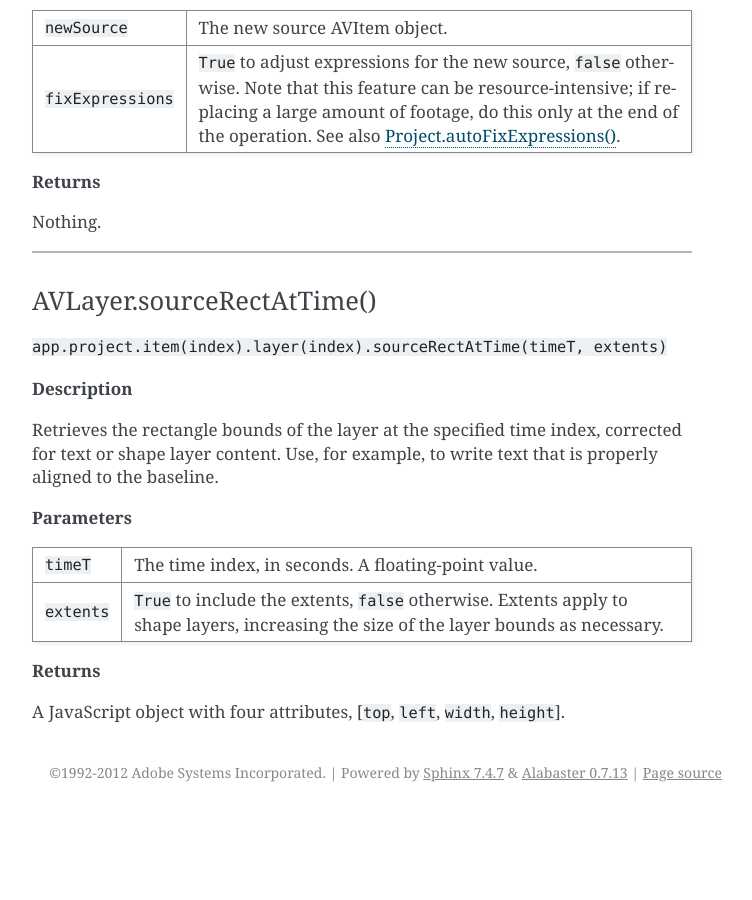
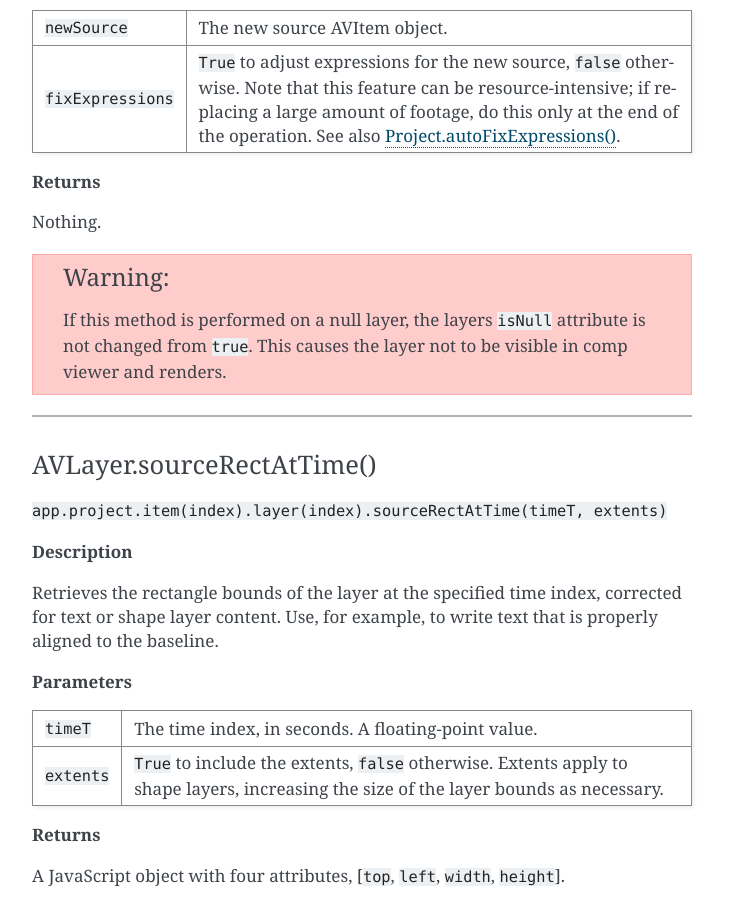
Before and after one commit to docsforadobe/after-effects-scripting-guide, a Sphinx documentation site: the page built from docs/avlayer.rst, in a window 1280 px wide and 900 px high, scrolled down 13230 px. Shown: the whole window, without its empty margins (388-1140 px from the left). Built offline with Sphinx 7.4.7, drawn with Linux system fonts in a browser that asks for light colours; before the commit the page ends 14042 px from its top, so only the background shows below that.

Commit message:
Add warning about replaceSource and nulls

```diff
--- a/docs/avlayer.rst
+++ b/docs/avlayer.rst
@@ -703,6 +703,9 @@ Replaces the source for this layer.
 
 Nothing.
 
+.. warning::
+  If this method is performed on a null layer, the layers ``isNull`` attribute is not changed from ``true``. This causes the layer not to be visible in comp viewer and renders.
+
 ----
 
 .. _AVLayer.sourceRectAtTime:
```
